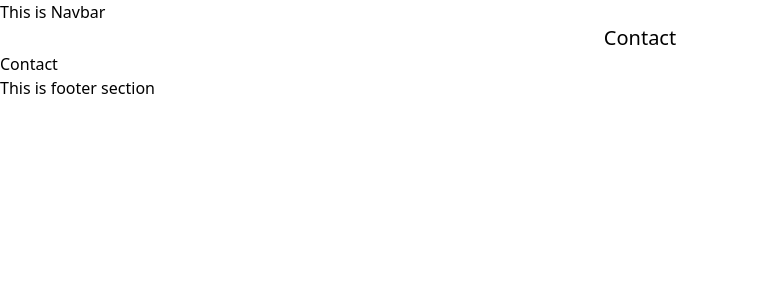
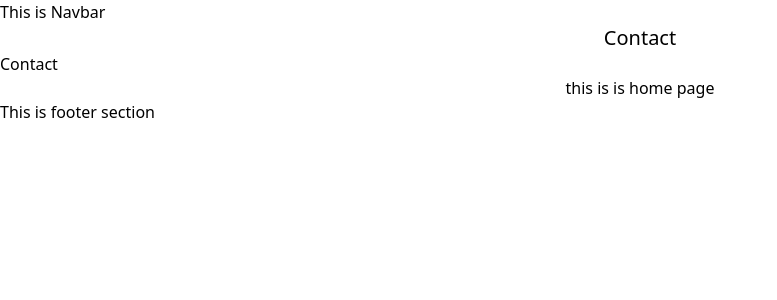
Before and after one commit to abdullah107189/SwiftRent, a React (Vite) app: page /contact in a window 1280 px wide. Shown: the top 300 px of the page, without its empty margins (0-777 px from the left). Built offline with nearby package versions, Linux system fonts and the light colour scheme.

Commit message:
setup contact pages

```diff
--- a/src/page/Contact/Contact.jsx
+++ b/src/page/Contact/Contact.jsx
@@ -1,3 +1,8 @@
 export const Contact = () => {
-  return <div>Contact</div>;
+  return (
+    <div>
+      Contact
+      <h1 className="text-center">this is is home page</h1>
+    </div>
+  );
 };
```
